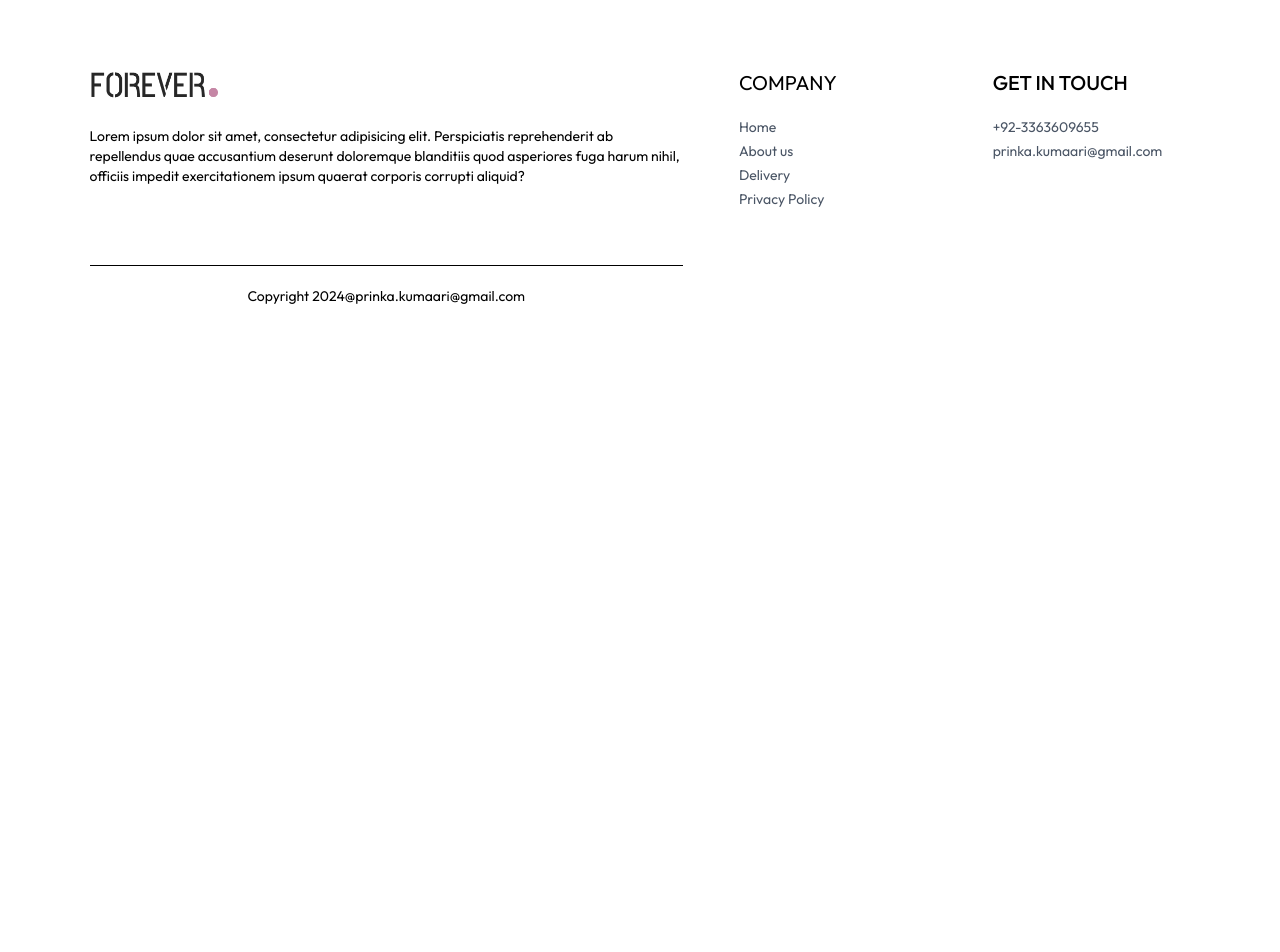
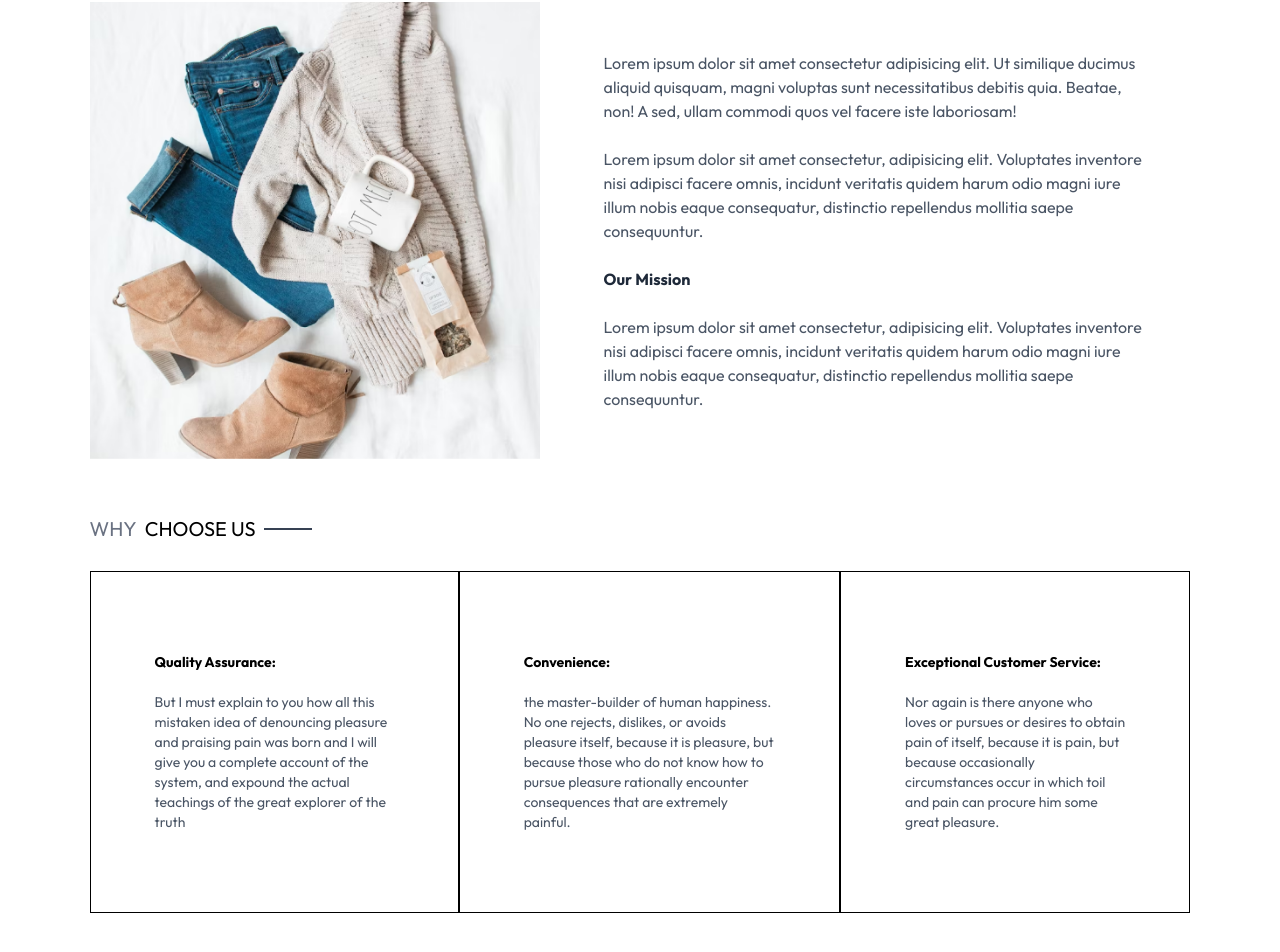
Before and after one commit to PrinkaKumari1/ecommerce_app, a React (Vite) app: page /about in a window 1280 px wide. Shown: the part 196-1148 px from the top of the page. Before the commit the page ends 800 px from the top, so only its background shows below. Built offline with nearby package versions, Linux system fonts and the light colour scheme.

Commit message:
Completed About Us

```diff
--- a/src/components/Navbar.jsx
+++ b/src/components/Navbar.jsx
@@ -43,7 +43,9 @@ const Navbar = () => {
         <img src={assets.search_icon} alt="" className='w-5 cursor-pointer' onClick={()=>setShowSearch(prev => !prev)}/>
 
         <div className="group relative">
+          <Link to='/login'>
           <img className='w-5 cursor-pointer' src={assets.profile_icon} alt="" />
+          </Link>
           <div className="group-hover:block hidden absolute dropdown-menu right-0 pt-4">
             <div className="flex flex-col gap-2 w-36 py-3 px-5 bg-slate-100">
               <p className='cursor-pointer hover:text-black'>My Profile</p>
--- a/src/pages/About.jsx
+++ b/src/pages/About.jsx
@@ -1,8 +1,47 @@
 import React from 'react'
+import Title from '../components/Title'
+import { assets } from '../assets/assets'
+import NewsLetterBox from '../components/NewsLetterBox'
+
 
 const About = () => {
   return (
-    <div>About</div>
+    <div>
+      <div className='text-2xl text-center pt-8 border-t'>
+        <Title text1={'ABOUT'} text2={'US'} />
+      </div>
+      <div className="my-10 flex flex-col md:flex-row gap-16">
+        <img className='w-full md:max-w-[450px]' src={assets.about_img} />
+        <div className="flex flex-col justify-center gap-6 md:w-2/4 text-gray-600">
+          <p>Lorem ipsum dolor sit amet consectetur adipisicing elit. Ut similique ducimus aliquid quisquam, magni voluptas sunt necessitatibus debitis quia. Beatae, non! A sed, ullam commodi quos vel facere iste laboriosam!</p>
+          <p>Lorem ipsum dolor sit amet consectetur, adipisicing elit. Voluptates inventore nisi adipisci facere omnis, incidunt veritatis quidem harum odio magni iure illum nobis eaque consequatur, distinctio repellendus mollitia saepe consequuntur.</p>
+          <b className='text-gray-800'>Our Mission</b>
+          <p>Lorem ipsum dolor sit amet consectetur, adipisicing elit. Voluptates inventore nisi adipisci facere omnis, incidunt veritatis quidem harum odio magni iure illum nobis eaque consequatur, distinctio repellendus mollitia saepe consequuntur.</p>
+        </div>
+      </div>
+
+      <div className="text-xl py-4">
+        <Title text1={'WHY'} text2={'CHOOSE US'} />
+      </div>
+
+      <div className="flex flex-col md:flex-row text-sm mb-20">
+        <div className="border px-10 md:px-16 py-8 sm:py-20 flex flex-col gap-5">
+          <b>Quality Assurance:</b>
+          <p className='text-gray-600'>But I must explain to you how all this mistaken idea of denouncing pleasure and praising pain was born and I will give you a complete account of the system, and expound the actual teachings of the great explorer of the truth</p>
+        </div>
+        <div className="border px-10 md:px-16 py-8 sm:py-20 flex flex-col gap-5">
+          <b>Convenience:</b>
+          <p className='text-gray-600'>the master-builder of human happiness. No one rejects, dislikes, or avoids pleasure itself, because it is pleasure, but because those who do not know how to pursue pleasure rationally encounter consequences that are extremely painful. </p>
+        </div>
+        <div className="border px-10 md:px-16 py-8 sm:py-20 flex flex-col gap-5">
+          <b>Exceptional Customer Service:</b>
+          <p className='text-gray-600'>Nor again is there anyone who loves or pursues or desires to obtain pain of itself, because it is pain, but because occasionally circumstances occur in which toil and pain can procure him some great pleasure.</p>
+        </div>
+      </div>
+
+      <NewsLetterBox/>
+
+    </div>
   )
 }
 
--- a/src/pages/Login.jsx
+++ b/src/pages/Login.jsx
@@ -1,8 +1,34 @@
-import React from 'react'
+import React, { useState } from 'react'
 
 const Login = () => {
+
+  const [currentState, setCurrentState] = useState('Sign Up');
+
+  const onSubmitHandler = async (event) =>{
+    event.preventDefault();
+
+  }
+
   return (
-    <div className=''>Login</div>
+    <form onSubmit={onSubmitHandler} action="" className='flex flex-col items-center w-[90%] sm:max-w-96 m-auto mt-14 gap-4 text-gray-800'>
+      <div className="inline-flex items-center gap-2 mb-2 mt-10">
+        <p className='prata-regular text-3xl'>{currentState}</p>
+        <hr className='border-none h-[1.5px] w-8 bg-gray-800' />
+      </div>
+      {currentState === 'Login' ? '' :
+        <input type="text" className='w-full px-3 py-2 border border-gray-800' placeholder='Name' required />}
+      <input type="email" className='w-full px-3 py-2 border border-gray-800' placeholder='Email' />
+      <input type="password" className='w-full px-3 py-2 border border-gray-800' placeholder='Password' />
+      <div className="w-full flex justify-between text-sm mt-[-8px]">
+        <p className='cursor-pointer'>Forgot your password?</p>
+        {
+          currentState === 'Login'
+          ? <p onClick={()=>setCurrentState('Sign Up')} className='cursor-pointer'>Create account</p>
+          : <p onClick={()=>setCurrentState('Login')} className='cursor-pointer'>Login Here</p>
+        }
+      </div>
+      <button className='bg-black text-white font-light px-8 py-2 mt-4'>{currentState === 'Login' ? 'Sign In' : 'Sign Up'}</button>
+    </form>
   )
 }
 
--- a/src/pages/Orders.jsx
+++ b/src/pages/Orders.jsx
@@ -1,9 +1,48 @@
-import React from 'react'
+import React, { useContext } from 'react'
+import Title from '../components/Title'
+import { ShopContext } from '../context/ShopContext'
+
 
 const Orders = () => {
 
+  const { products, currency } = useContext(ShopContext)
+
   return (
-    <div>Orders</div>
+    <div className='border-t pt-16'>
+
+      <div className="text-2xl">
+        <Title text1={"MY"} text2={'ORDERS'} />
+      </div>
+
+      <div>
+        {
+          products.slice(1, 4).map((item, index) => (
+            <div className="py-4 border-t border-b text-gray-700 flex flex-col md:flex-row md:items-center md:justify-between gap-4" key={index}>
+              <div className="flex items-start gap-6 text-sm">
+                <img src={item.image[0]} className='w-16 sm:w-20' />
+                <div>
+                  <p className='sm:text-base font-medium'>{item.name}</p>
+                  <div className="flex items-center gap-3 mt-2 text-base text-gray-700">
+                    <p className='text-lg'>{currency}{item.price}</p>
+                    <p>Quantity 1</p>
+                    <p>Size M</p>
+                  </div>
+                  <p className='mt-2'>Date: <span className='text-gray-400'>25, July, 2025</span></p>
+                </div>
+              </div>
+
+              <div className="md:w-1/2 flex justify-between">
+                <div className="flex items-center gap-2">
+                  <p className='min-w-2 h-2 rounded-full bg-green-500'></p>
+                  <p className='text-sm md:text-base'>Ready to ship</p>
+                </div>
+                <button className='border px-4 py-2 text-sm font-medium rounded-sm'>Track Order</button>
+              </div>
+            </div>
+          ))
+        }
+      </div>
+    </div>
   )
 }
 
```
